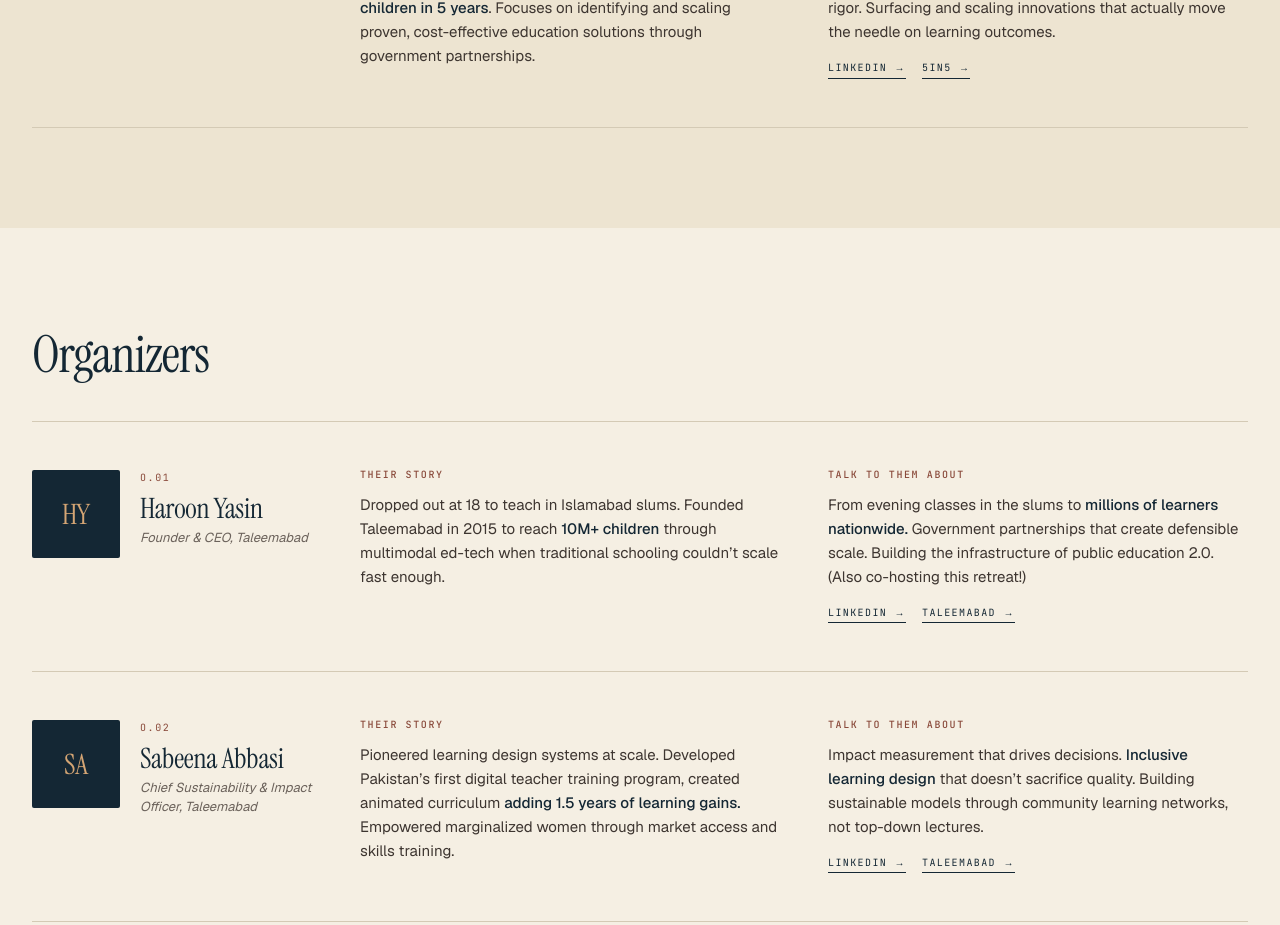
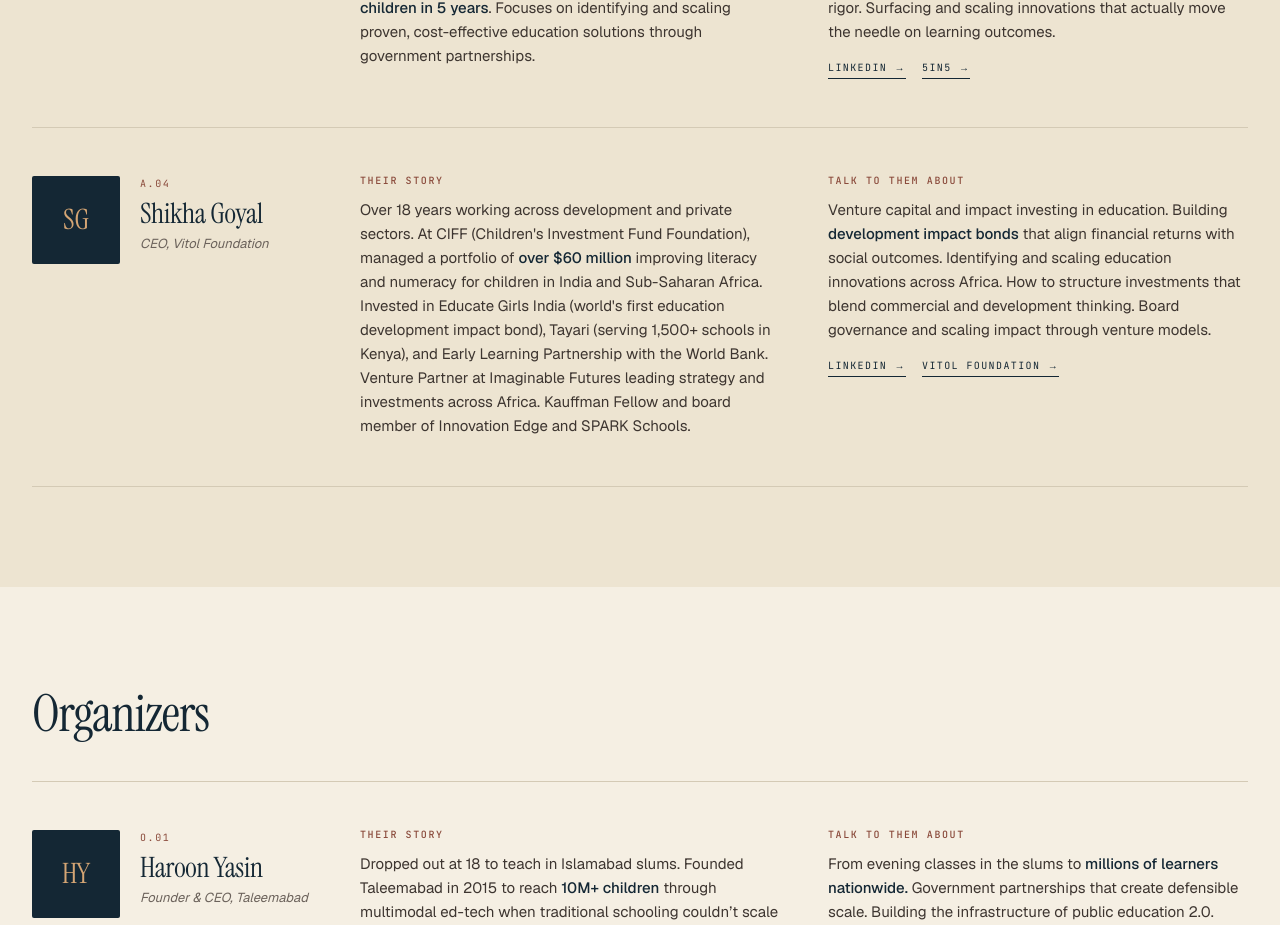
Before and after one commit to usmanjaved-droid/summit-fellowship-website, a Next.js app: page /faculty in a window 1280 px wide. Shown: the part 3440-4365 px from the top of the page. Built offline with nearby package versions, Linux system fonts and the light colour scheme.

Commit message:
feat: add Shikha Goyal as fourth advisor to Advisors section

```diff
--- a/app/faculty/page.tsx
+++ b/app/faculty/page.tsx
@@ -71,6 +71,12 @@ const ADVISORS: Person[] = [
     org: <>Former Chief Innovation Advisor at the World Bank Group, CEO of Aga Khan Foundation in Syria, and Head of Global Development Initiatives at Google.org. Leading 5in5 Impact Alliance to improve <strong>literacy and numeracy for 5 million children in 5 years</strong>. Focuses on identifying and scaling proven, cost-effective education solutions through government partnerships.</>,
     relevance: <>Innovation in last-mile delivery and government scaling. How to identify and test solutions before taking them to scale. <strong>Working with governments as the primary customer</strong> for scaling education. Measuring cost-effectiveness and impact rigor. Surfacing and scaling innovations that actually move the needle on learning outcomes.</>,
     links: [{ label: 'LinkedIn →', href: 'https://www.linkedin.com/in/aleem-walji-73403b7/' }, { label: '5in5 →', href: 'https://5in5.education/' }],
+  },
+  {
+    init: 'SG', num: 'A.04', name: 'Shikha Goyal', role: 'CEO, Vitol Foundation',
+    org: <>Over 18 years working across development and private sectors. At CIFF (Children's Investment Fund Foundation), managed a portfolio of <strong>over $60 million</strong> improving literacy and numeracy for children in India and Sub-Saharan Africa. Invested in Educate Girls India (world's first education development impact bond), Tayari (serving 1,500+ schools in Kenya), and Early Learning Partnership with the World Bank. Venture Partner at Imaginable Futures leading strategy and investments across Africa. Kauffman Fellow and board member of Innovation Edge and SPARK Schools.</>,
+    relevance: <>Venture capital and impact investing in education. Building <strong>development impact bonds</strong> that align financial returns with social outcomes. Identifying and scaling education innovations across Africa. How to structure investments that blend commercial and development thinking. Board governance and scaling impact through venture models.</>,
+    links: [{ label: 'LinkedIn →', href: 'https://uk.linkedin.com/in/shikhagoyal29' }, { label: 'Vitol Foundation →', href: 'https://www.vitolfoundation.org/' }],
   },
 ];
 
```
